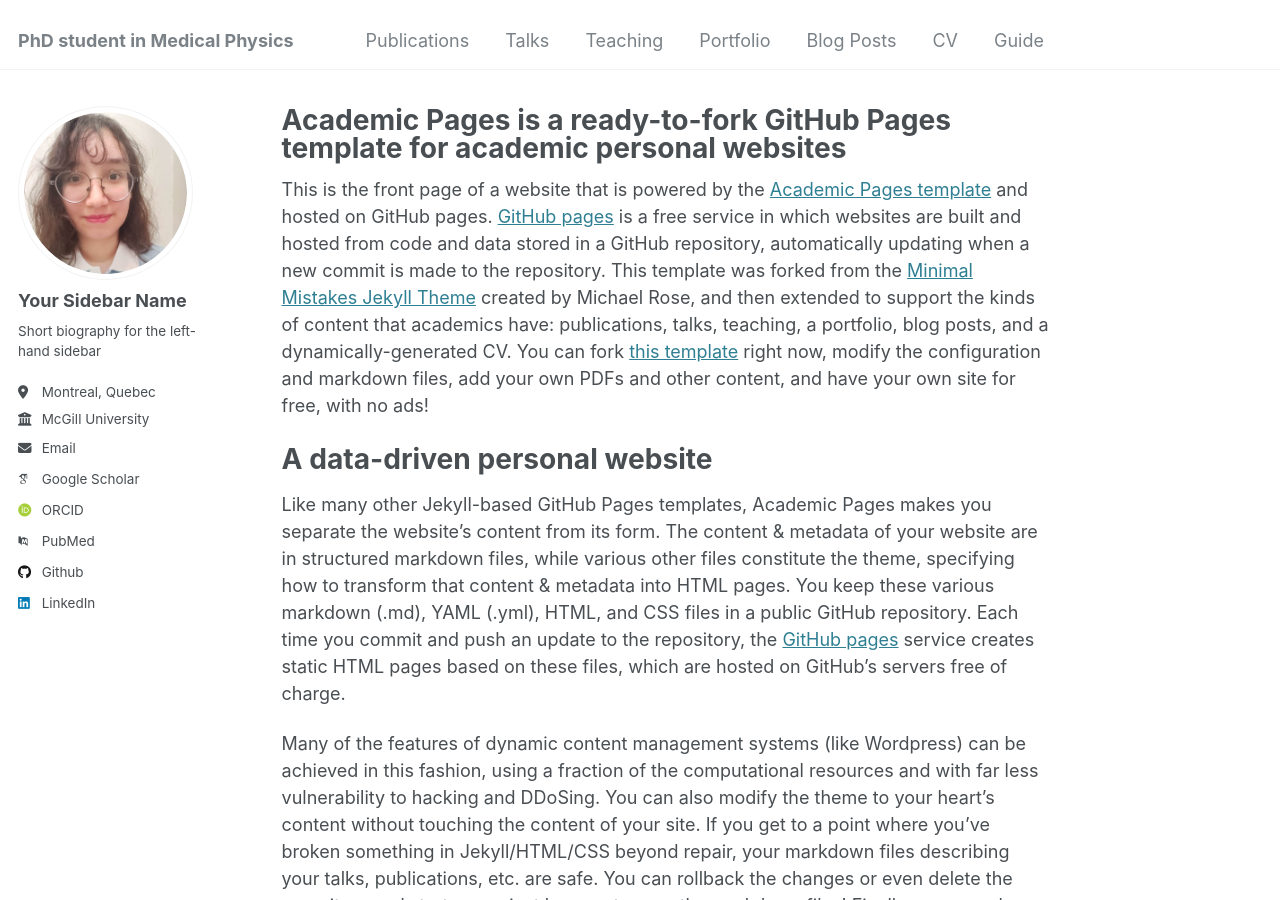
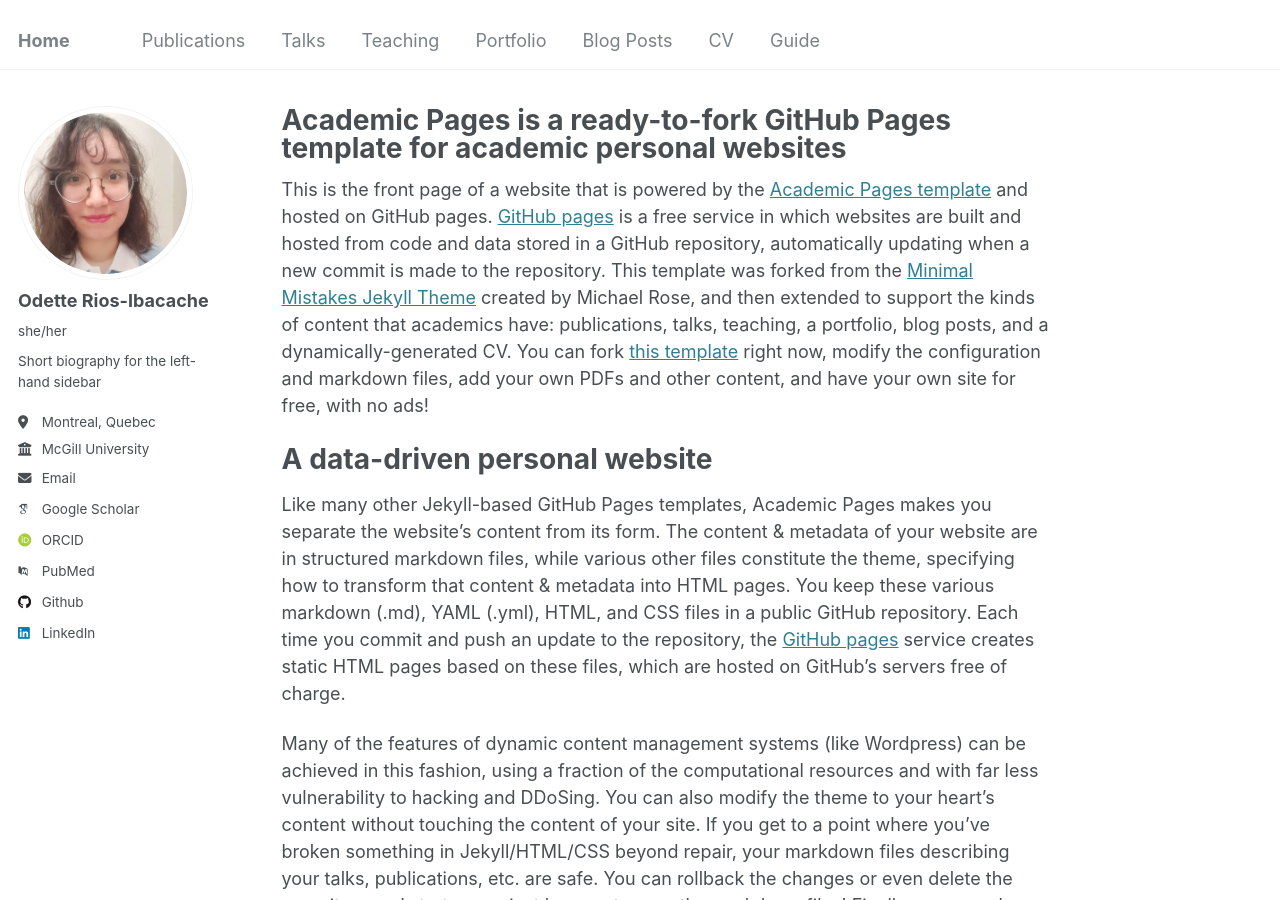
Before and after one commit to OdetteRiosI/odetteriosi.github.io, a Jekyll site: the page built from _pages/about.md, in a window 1280 px wide and 900 px high. Built offline with Jekyll 4.4.1, drawn with Linux system fonts in a browser that asks for light colours; some web fonts are replaced.

Commit message:
Update _config.yml

```diff
--- a/_config.yml
+++ b/_config.yml
@@ -8,7 +8,7 @@
 
 # Basic Site Settings
 locale                   : "en-US"
-title                    : "PhD student in Medical Physics"
+title                    : "Home"
 title_separator          : "-"
 name                     : &name "Odette Rios-Ibacache"
 description              : &description "personal description"
@@ -22,8 +22,8 @@ baseurl                  : "" # the subpath of your site, e.g. "/blog"
 author:
   # Biographic information
   avatar           : "profile.jpg"
-  name             : "Your Sidebar Name"
-  pronouns         : # example: "she/her"
+  name             : "Odette Rios-Ibacache"
+  pronouns         : "she/her"
   bio              : "Short biography for the left-hand sidebar"
   location         : "Montreal, Quebec"
   employer         : "McGill University"
```
